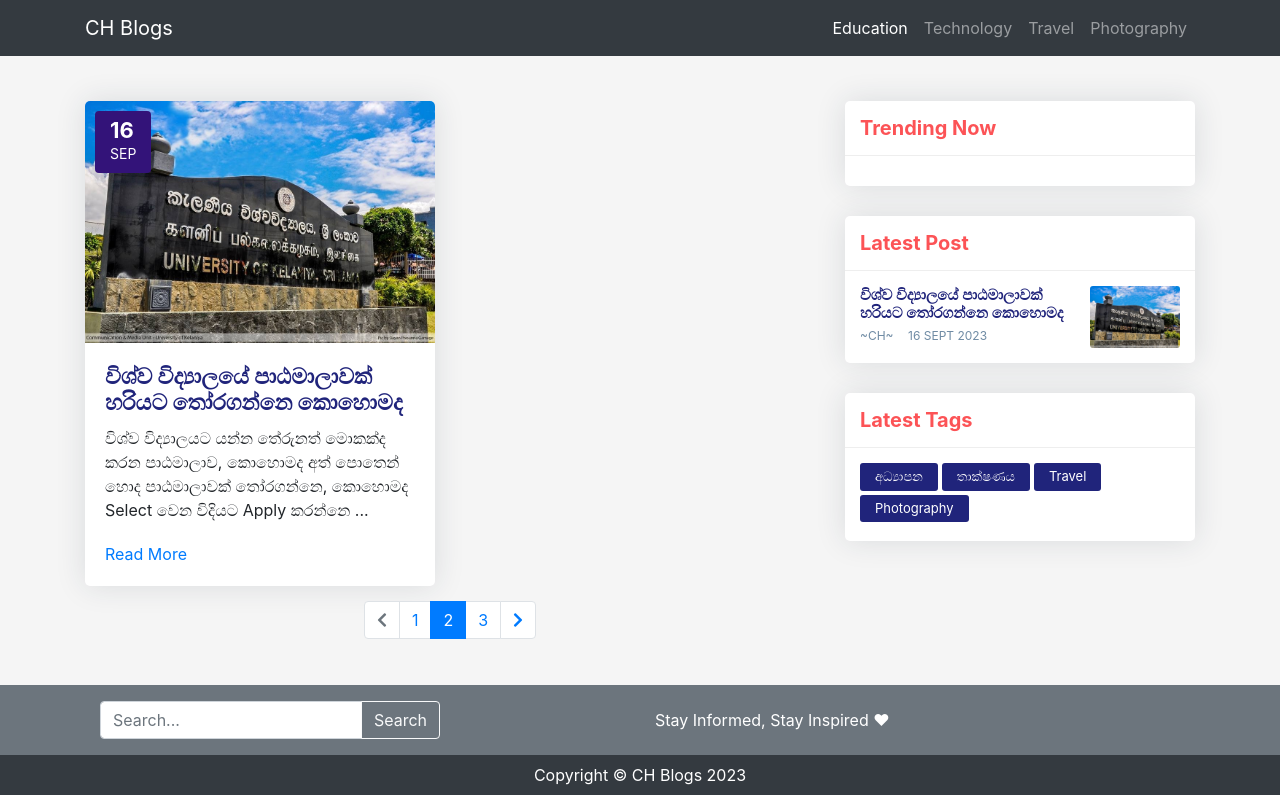
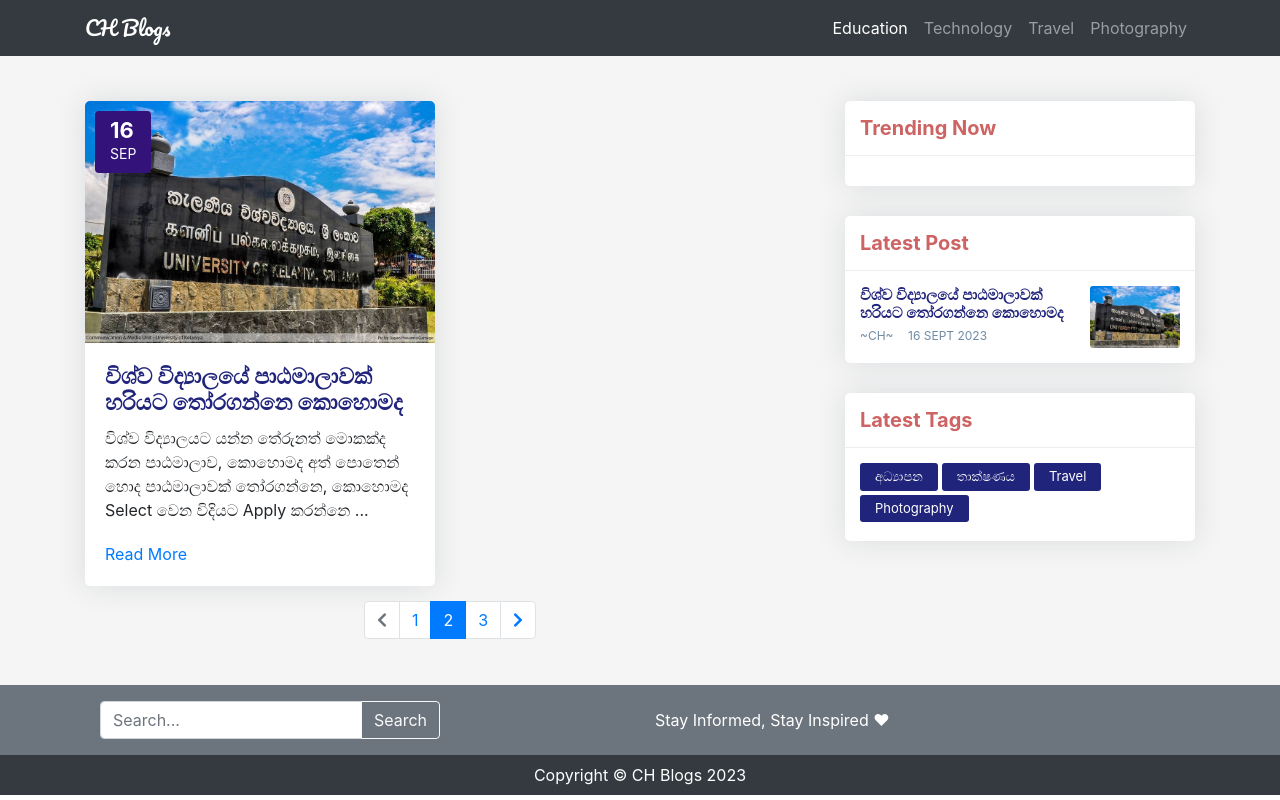
Before and after one commit to HishanIndrajith/blogs.github.io, a plain HTML site: page index.html in a window 1280 px wide. Drawn offline with nearby package versions, Linux system fonts and the light colour scheme.

Commit message:
Update styles.css

```diff
--- a/resources/styles.css
+++ b/resources/styles.css
@@ -78,7 +78,7 @@
  .blog-aside .widget-title h3 {
      font-size: 20px;
      font-weight: 700;
-     color: #fc5356;
+     color: #ce6363;
      margin: 0;
 }
  .blog-aside .widget-author .media {
@@ -261,3 +261,7 @@
      vertical-align: middle;
      border-style: none;
 }
+.custom-navbar-brand {
+    font-family: 'Pacifico', cursive;
+    font-size: 24px; /* Adjust the font size as needed */
+  }
```
